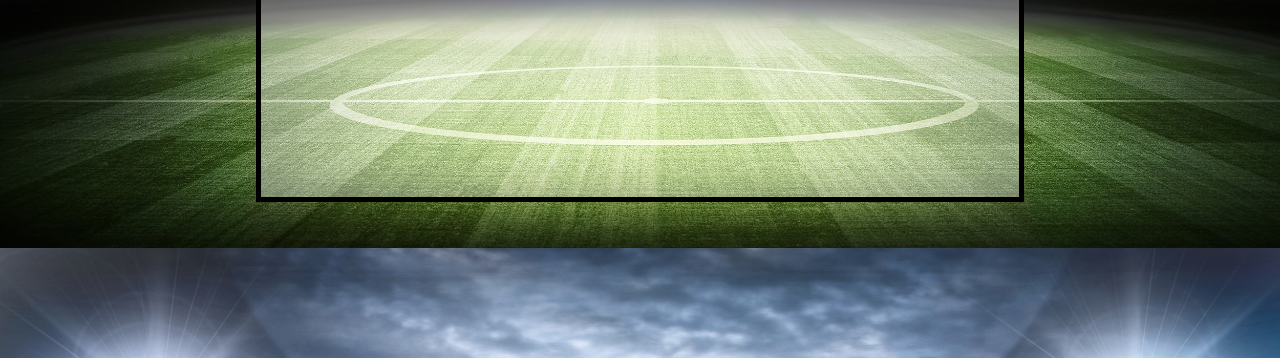
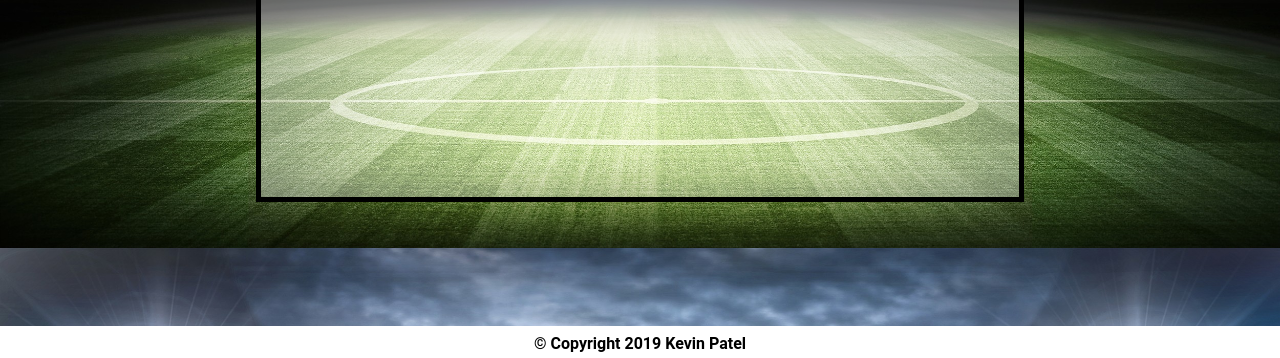
Before and after one commit to kpatel1209/Trivia-Game, a plain HTML site: page index.html in a window 1280 px wide. Shown: the part 442-800 px from the top of the page. Drawn offline with nearby package versions, Linux system fonts and the light colour scheme.

Commit message:
footer updates

```diff
--- a/assets/css/style.css
+++ b/assets/css/style.css
@@ -64,3 +64,17 @@ p {
     height: 90px;
     border: 2px solid white;
   }
+
+  footer {
+    position: absolute;
+    left: 0;
+    bottom: 0;
+    width: 100%;
+    background-color: white;
+    color: black;
+    text-align: center;
+    height: 4%;
+    font-weight: bold;
+    padding: 6px 0 0 0;
+    font-family: 'Roboto', sans-serif;
+}
--- a/index.html
+++ b/index.html
@@ -45,6 +45,8 @@
 
     </div>
 
+    <footer>&copy; Copyright 2019 Kevin Patel</footer>
+
 
     <script src="https://code.jquery.com/jquery-3.3.1.slim.min.js" integrity="sha384-q8i/X+965DzO0rT7abK41JStQIAqVgRVzpbzo5smXKp4YfRvH+8abtTE1Pi6jizo" crossorigin="anonymous"></script>
     <script src="https://cdnjs.cloudflare.com/ajax/libs/popper.js/1.14.3/umd/popper.min.js" integrity="sha384-ZMP7rVo3mIykV+2+9J3UJ46jBk0WLaUAdn689aCwoqbBJiSnjAK/l8WvCWPIPm49" crossorigin="anonymous"></script>
```
Also changed, not shown: assets/images/anthonydavis.jpg, assets/images/atlantahawks.png, assets/images/cavaliers.png, assets/images/cruiserweight.jpg, assets/images/joedimaggio.jpg, assets/images/juliojones.jpg, assets/images/michaelkay.jpg, assets/images/shawngreen.jpg, assets/images/topfueldrag.jpg, assets/images/vanhalen.jpg, assets/images/vegasgoldenknights.png.
